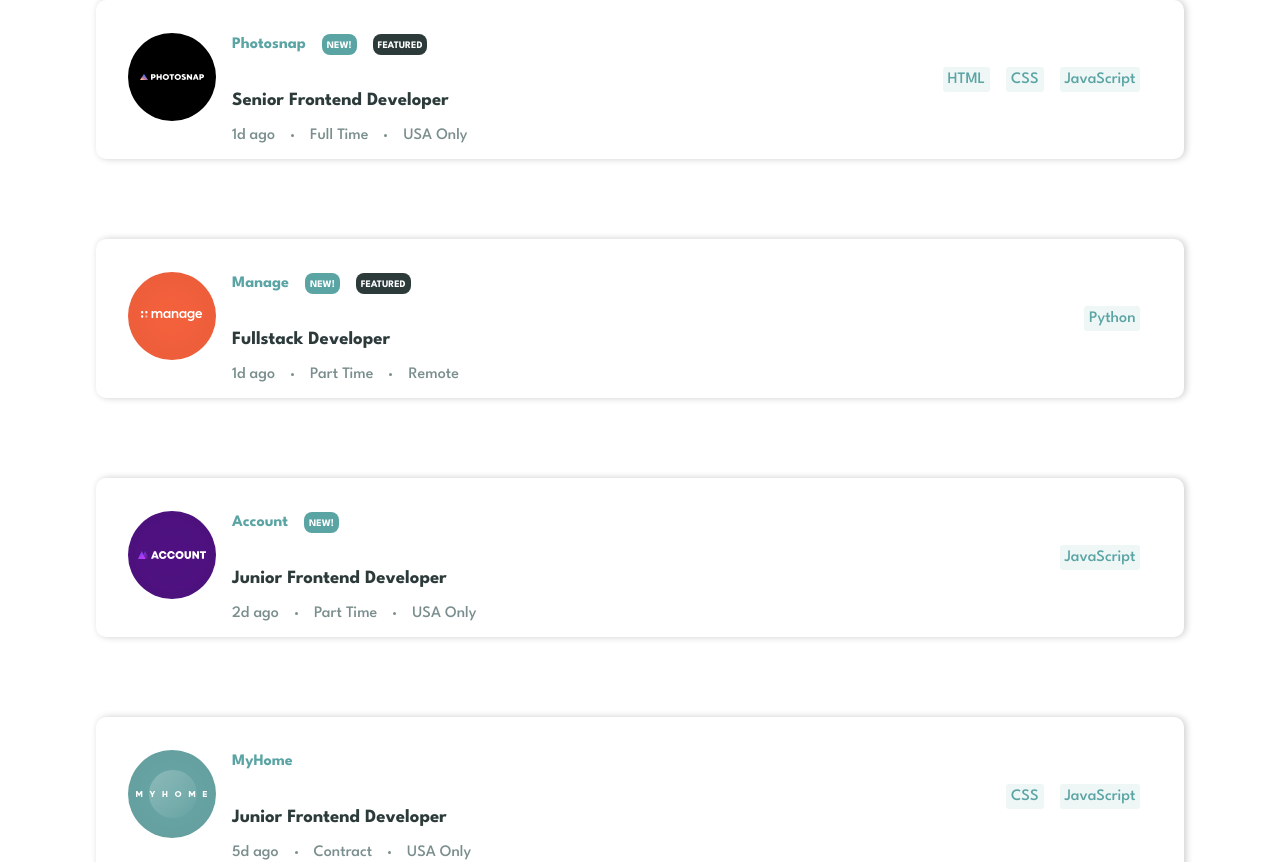
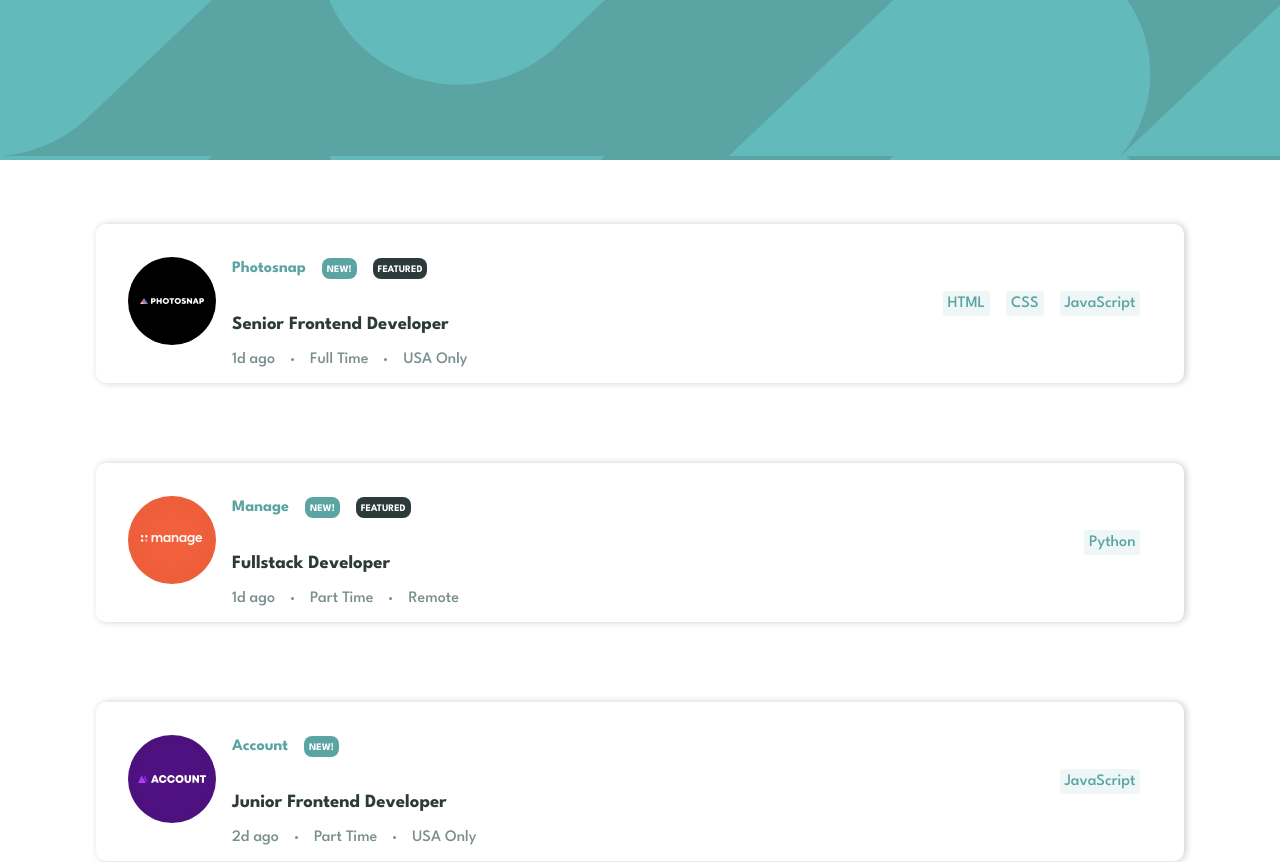
Before and after one commit to TamirisCss/job-filter, a React (Create React App) app: page / in a window 1280 px wide. Shown: the top 862 px of the page. Built offline with nearby package versions, Linux system fonts and the light colour scheme.

Commit message:
created component

```diff
--- a/src/App.js
+++ b/src/App.js
@@ -1,8 +1,10 @@
+import Header from "./components/Header";
 import Card from "./components/Card";
 
 const App = () => {
   return (
     <div className="App">
+      <Header />
       <Card />
     </div>
   );
--- /dev/null
+++ b/src/components/Header.css
@@ -0,0 +1,7 @@
+.header {
+  background-image: url("../../public/images/bg-header-desktop.svg");
+  width: 100%;
+  height: 20vh;
+  background-color: hsl(180, 29%, 50%);
+  margin-bottom: 4rem;
+}
--- /dev/null
+++ b/src/components/Header.jsx
@@ -0,0 +1,8 @@
+import React from "react";
+import "./Header.css";
+
+const Header = () => {
+  return <div className="header"></div>;
+};
+
+export default Header;
```
